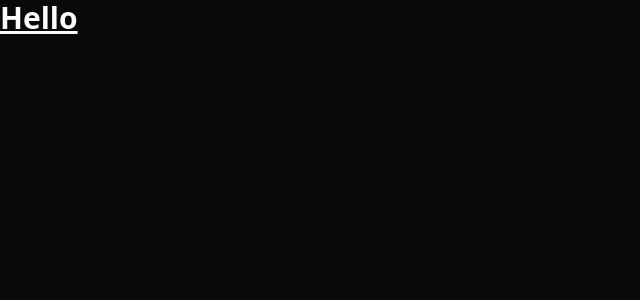
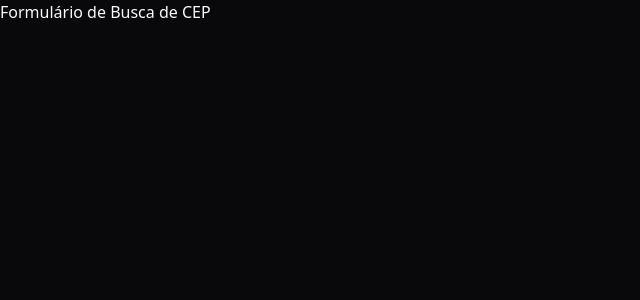
Before and after one commit to rodolfoHOk/dio.dragon-ball-manager, a React (Create React App) app: page /cep in a window 1280 px wide. Shown: the top 300 px of the page, without its empty margins (0-640 px from the left). Built offline with nearby package versions, Linux system fonts and the light colour scheme.

Commit message:
feat: create app routes

```diff
--- a/package.json
+++ b/package.json
@@ -5,6 +5,7 @@
   "dependencies": {
     "react": "^18.3.1",
     "react-dom": "^18.3.1",
+    "react-router-dom": "^6.24.0",
     "react-scripts": "5.0.1",
     "web-vitals": "^2.1.4"
   },
--- a/public/index.html
+++ b/public/index.html
@@ -23,7 +23,7 @@
     -->
     <title>Dragon Ball Manager</title>
   </head>
-  <body class="bg-zinc-950">
+  <body class="bg-zinc-950 text-zinc-50">
     <noscript>You need to enable JavaScript to run this app.</noscript>
     <div id="root"></div>
     <!--
--- a/src/App.tsx
+++ b/src/App.tsx
@@ -1,8 +1,10 @@
+import { AppRoutes } from './routes/AppRoutes';
+
 function App() {
   return (
-    <div>
-      <h1 className="text-3xl font-bold underline text-zinc-50">Hello</h1>
-    </div>
+    <>
+      <AppRoutes />
+    </>
   );
 }
 
--- /dev/null
+++ b/src/pages/home/HomePage.tsx
@@ -0,0 +1,7 @@
+export function HomePage() {
+  return (
+    <div>
+      <h1>Gerenciador de Esferas do Dragão</h1>
+    </div>
+  );
+}
--- /dev/null
+++ b/src/pages/search-cep/SearchCepPage.tsx
@@ -0,0 +1,7 @@
+export function SearchCepPage() {
+  return (
+    <div>
+      <h1>Formulário de Busca de CEP</h1>
+    </div>
+  );
+}
--- /dev/null
+++ b/src/routes/AppRoutes.tsx
@@ -0,0 +1,15 @@
+import { BrowserRouter, Route, Routes } from 'react-router-dom';
+import { HomePage } from '../pages/home/HomePage';
+import { SearchCepPage } from '../pages/search-cep/SearchCepPage';
+
+export function AppRoutes() {
+  return (
+    <BrowserRouter>
+      <Routes>
+        <Route path="/" element={<HomePage />} />
+
+        <Route path="/cep" element={<SearchCepPage />} />
+      </Routes>
+    </BrowserRouter>
+  );
+}
```
Also changed, not shown: 1 other file (tests, documents, lock files or other folders).
